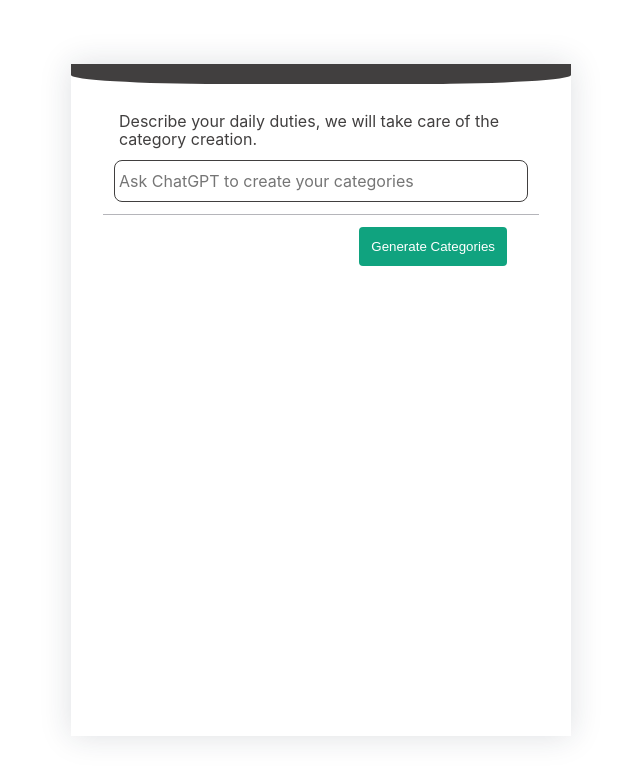
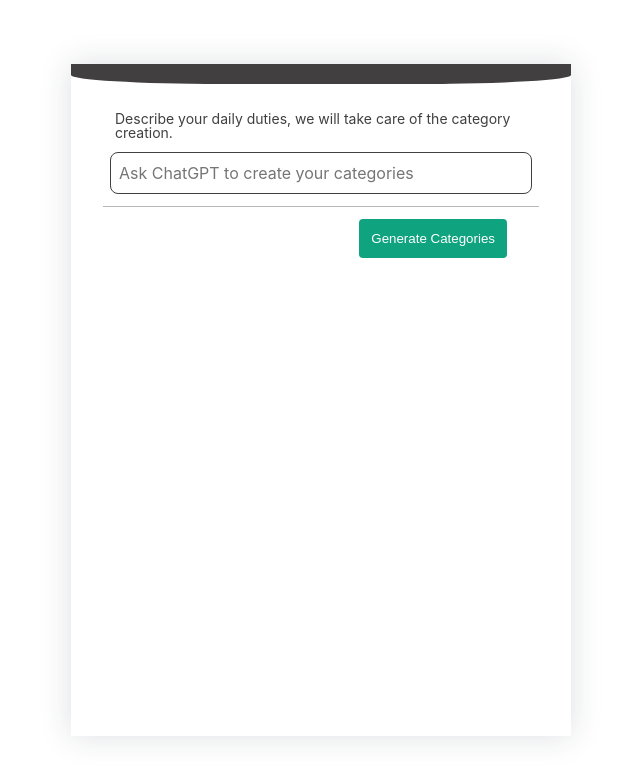
Before and after one commit to alirezaaminii/todox, a Next.js app: page /generate in a window 1280 px wide. Shown: the top 780 px of the page, without its empty margins (319-959 px from the left). Built offline with nearby package versions, Linux system fonts and the light colour scheme.

Commit message:
refactor: improve fonts in generate page

```diff
--- a/src/layout/style.ts
+++ b/src/layout/style.ts
@@ -79,9 +79,9 @@ export const TasksContainer = styled.div`
 export const GenerateCategoriesFormStyles = styled.form`
   p {
     color: ${colors.primary};
-    font-size: 16px;
-    line-height: 18px;
-    width: calc(100% - 32px);
+    font-size: 14px;
+    line-height: 14px;
+    width: calc(100% - 24px);
     margin: 0 auto;
   }
 
@@ -91,7 +91,7 @@ export const GenerateCategoriesFormStyles = styled.form`
     color: ${colors.primary};
     border-radius: 8px;
     margin: 12px auto;
-    padding: 4px;
+    padding: 4px 8px;
     width: calc(100% - 32px);
     height: 32px;
     display: block;
```
